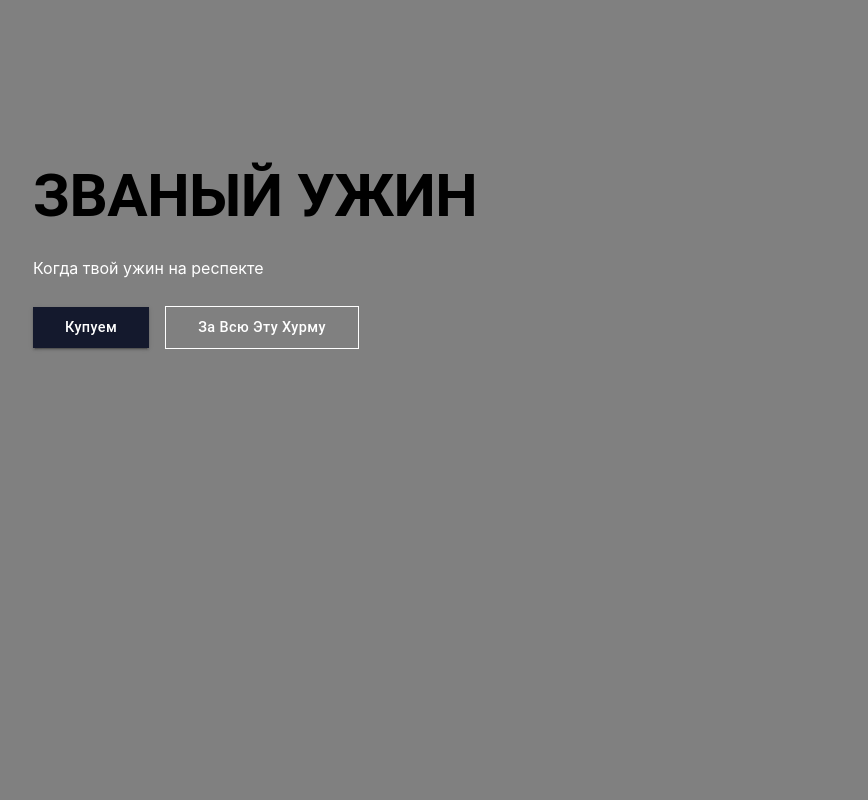
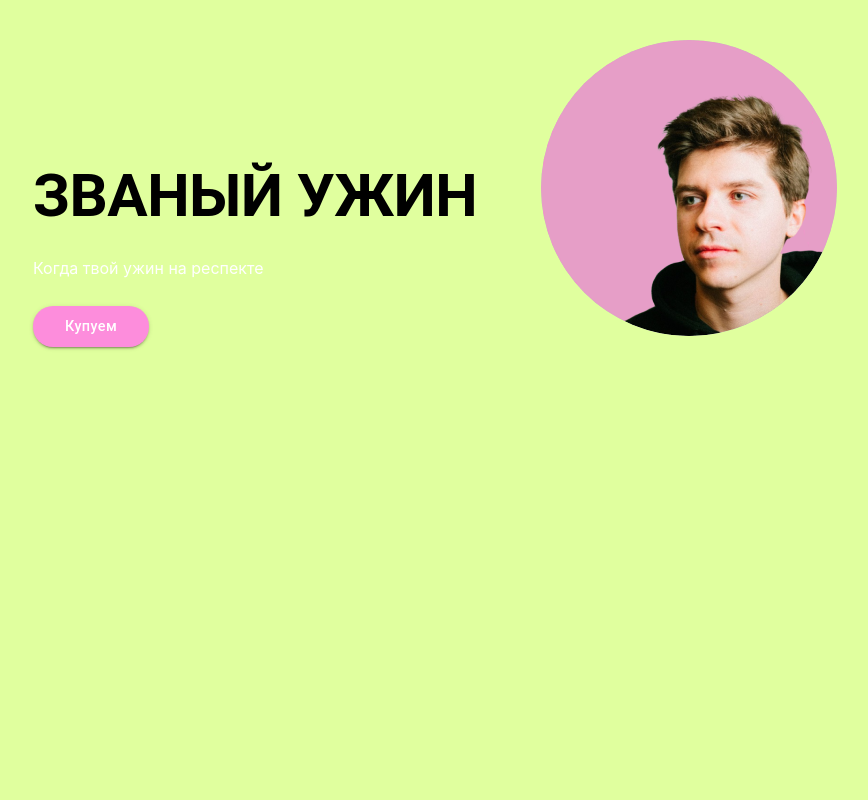
Before and after one commit to glebino/kulinar-frontend, a React (Create React App) app: page / in a window 1280 px wide. Shown: the top 800 px of the page, without its empty margins (31-899 px from the left). Built offline with nearby package versions, Linux system fonts and the light colour scheme.

Commit message:
updated home header box, photo and more

```diff
--- /dev/null
+++ b/src/components/Circle.jsx
@@ -0,0 +1,23 @@
+import React from "react";
+import { Avatar } from "@mui/material";
+import yashaImg from '../assets/yasha.png'
+
+// const Circle = () => ({ position, width, height, left, top, borderRadius}) => {
+const Circle = () => {
+  return (
+    <Avatar
+    sx={{
+        position: "absolute",
+        width: 296,
+        height: 296,
+        left: 572,
+        top: 40,
+        borderRadius: '50%',
+    }}
+    >
+      <img src={yashaImg} alt={yashaImg} />
+    </Avatar>
+    )
+}
+
+export default Circle
--- a/src/components/Header.jsx
+++ b/src/components/Header.jsx
@@ -14,7 +14,7 @@ const Header = () => {
         gap: theme.spacing(2),
         paddingTop: theme.spacing(20),
         // cor de fundo
-        backgroundColor: 'grey',
+        backgroundColor: '#E0FF9E',
         [theme.breakpoints.down('md')]: {
             flexDirection: 'column',
             alignItems: 'center',
@@ -86,6 +86,8 @@ const Header = () => {
 
                 <Box>
                     <Button
+                    component={Link}
+                    to={'/about'}
                     variant='contained'
                     sx={{
                         mr: 2,
@@ -93,21 +95,21 @@ const Header = () => {
                         py: 1,
                         fontSize: '0.9rem',
                         textTransform: 'capitalize',
-                        borderRadius: 0,
-                        borderColor: '#14192d',
+                        borderRadius: 5,
+                        borderColor: '#FF71D7',
                         color: '#fff',
-                        backgroundColor: '#14192d',
+                        backgroundColor: '#FD8DDC',
                         "&&:hover": {
-                            backgroundColor: "#343a55"
+                            backgroundColor: "#C0D731"
                         },
                         "&&:focus": {
-                            backgroundColor: "#343a55"
+                            backgroundColor: "#398EF5"
                         }
                     }}
                     >
                         купуем
                     </Button>
-                    <Button
+                    {/* <Button
                     component={Link}
                     to={'/about'}
                     variant='outlined'
@@ -131,7 +133,7 @@ const Header = () => {
                     }}
                     >
                         за всю эту хурму
-                    </Button>
+                    </Button> */}
                 </Box>
             </BoxText>
 
--- a/src/pages/Home.js
+++ b/src/pages/Home.js
@@ -1,17 +1,19 @@
 import React from "react";
 import Paragraph from "../components/Paragraph";
 import Header from "../components/Header";
+import Circle from "../components/Circle";
 
 
 const Home = () => {
     return (
         <>
         <Header />
+        <Circle />
         <Paragraph text={
             'Званый ужин у Яшки это топовый топ! Приходите с опозданием и игристым! Кленовые листья, застывшие в сиропе, баффоло чикен дип, глазированные в апельсиновом соусе овощи и лимонный тарт под аккомпонемент перекуров и любимых треков. Как дома, только фенси, как в ресторане, но дома, в окружении любимых людей и красот.'
         }
         position = {'absolute'}
-        width = {'1280px'}
+        width = {'553px'}
         maxWidth = {'75%'}
         mx={0}
         textAlign={'start'}
```
Also changed, not shown: src/assets/yasha.png (added).
